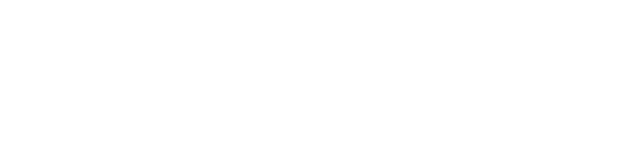
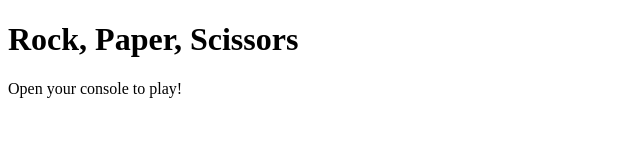
Before and after one commit to audreygroves/RockPaperScissors, a plain HTML site: page index.html in a window 1280 px wide. Shown: the whole page, without its empty margins (0-640 px from the left). Drawn offline with Linux system fonts and the light colour scheme.

Commit message:
Update index.html

```diff
--- a/index.html
+++ b/index.html
@@ -4,9 +4,11 @@
     <meta charset="UTF-8">
     <meta name="viewport" content="width=device-width, initial-scale=1.0">
 
-    <title>Document</title>
+    <title>Rock, Paper, Scissors Game</title>
 </head>
 <body>
+    <h1>Rock, Paper, Scissors</h1>
+    <p>Open your console to play!</p>
     <script>
         function getComputerChoice()
         {
```
